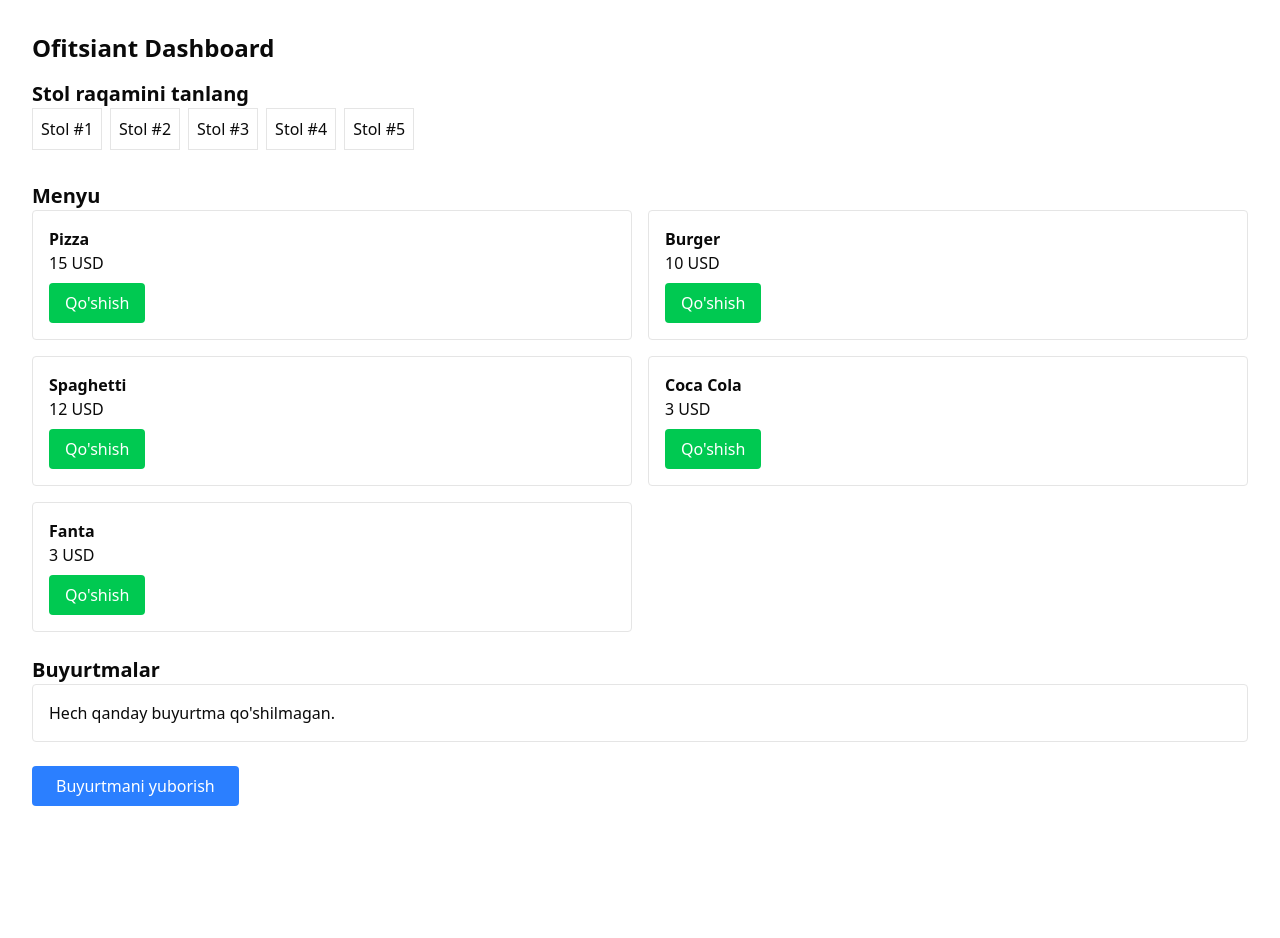
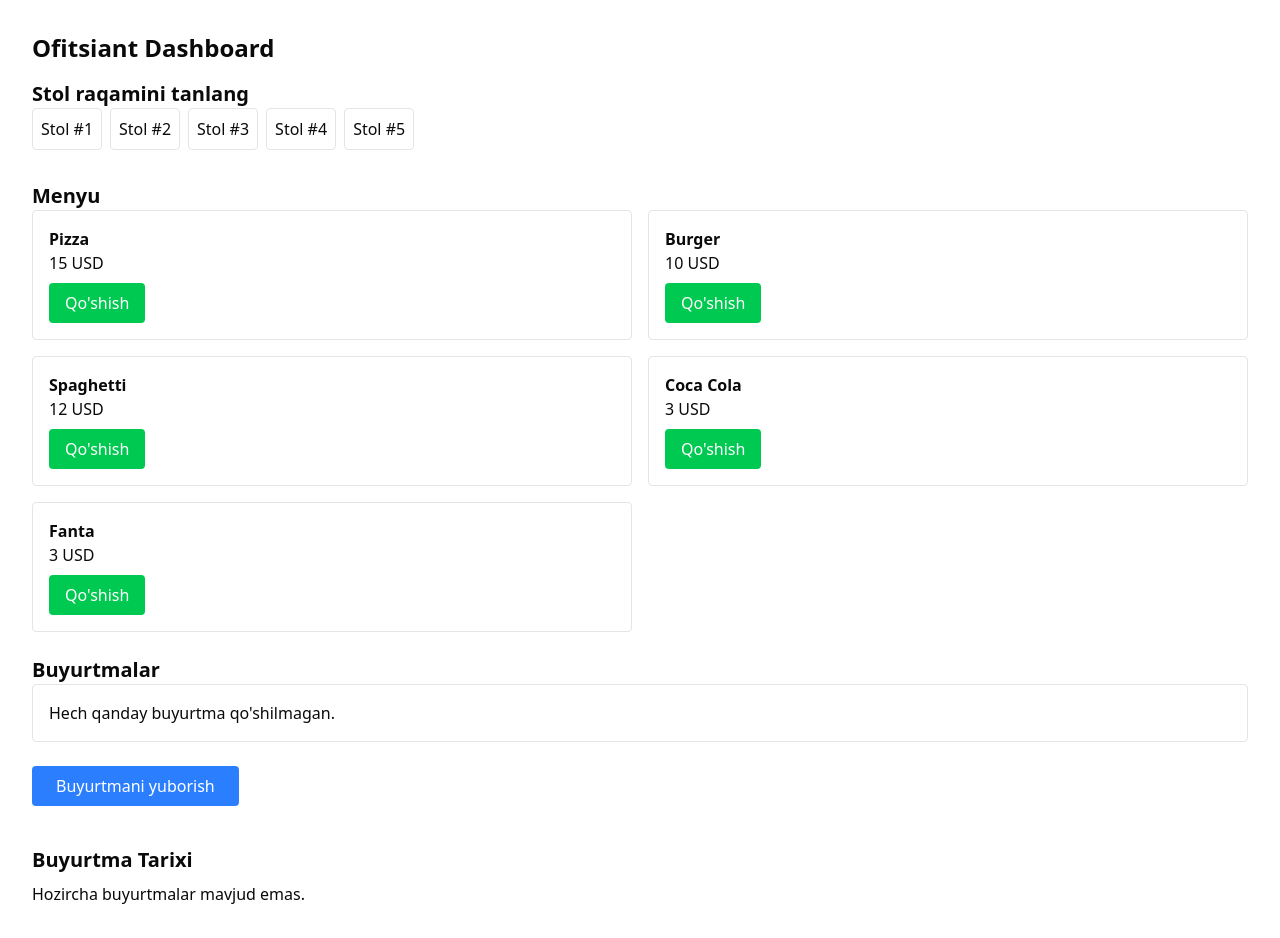
Before and after one commit to mafidfrontend/nixol, a Next.js app: page /dashboard/ofitsiant in a window 1280 px wide. Before the commit the page ends 838 px from the top, so only its background shows below. Built offline with nearby package versions, Linux system fonts and the light colour scheme.

Commit message:
menejer va waiter deyarli tayyor

```diff
--- a/src/pages/dashboard/ofitsiant.tsx
+++ b/src/pages/dashboard/ofitsiant.tsx
@@ -1,9 +1,10 @@
 "use client";
+
 import { useState } from "react";
 import { useRouter } from "next/router";
 import Head from "next/head";
 import { toast } from "sonner";
-import { useOrderStore } from "@/store/stor";
+import { useOrderStore } from "@/store/useOrderStore";
 
 const menuItems = [
     { id: 1, name: "Pizza", price: 15 },
@@ -17,8 +18,9 @@ export default function OfitsiantPage() {
     const [pageTitle] = useState("Waiter Dashboard");
     const router = useRouter();
 
+    const selectedTable = useOrderStore((state) => state.selectedTable);
     const orderItems = useOrderStore((state) => state.orderItems);
-    const selectedTable = useOrderStore((state) => state.selectedTable);
+    const orders = useOrderStore((state) => state.orders);
     const addItem = useOrderStore((state) => state.addItem);
     const removeItem = useOrderStore((state) => state.removeItem);
     const setTable = useOrderStore((state) => state.setTable);
@@ -35,7 +37,7 @@ export default function OfitsiantPage() {
 
     const handleRemoveItem = (id: number) => {
         removeItem(id);
-        toast.warning(`Item removed from your order.`);
+        toast.warning(`Buyurtma element o‘chirildi`);
     };
 
     const handleSubmitOrder = () => {
@@ -44,11 +46,14 @@ export default function OfitsiantPage() {
             return;
         }
 
-        toast.success(`Buyurtma stol #${selectedTable} ga tayyorlanishga yuborildi!`);
+        const items = orderItems[selectedTable] || [];
+        if (items.length === 0) {
+            toast.error("Buyurtma bo‘sh. Hech nima tanlanmagan.");
+            return;
+        }
 
+        toast.success(`Buyurtma stol #${selectedTable} ga yuborildi!`);
         submitOrder();
-
-        router.push("/dashboard");
     };
 
     return (
@@ -60,6 +65,13 @@ export default function OfitsiantPage() {
             <div className="p-8">
                 <h1 className="text-2xl font-bold mb-4">Ofitsiant Dashboard</h1>
 
+                {selectedTable && (
+                    <div className="mb-4 text-lg font-medium text-green-700">
+                        📌 Hozirda buyurtma qabul qilinmoqda:{" "}
+                        <b>Stol #{selectedTable}</b>
+                    </div>
+                )}
+
                 <div className="mb-6">
                     <h2 className="text-xl font-semibold">
                         Stol raqamini tanlang
@@ -68,10 +80,10 @@ export default function OfitsiantPage() {
                         <button
                             key={table}
                             onClick={() => setTable(table)}
-                            className={`mr-2 mb-2 p-2 border ${
+                            className={`mr-2 mb-2 p-2 border rounded ${
                                 selectedTable === table
                                     ? "bg-blue-500 text-white"
-                                    : ""
+                                    : "bg-white"
                             }`}
                         >
                             Stol #{table}
@@ -100,16 +112,17 @@ export default function OfitsiantPage() {
                 <div className="mb-6">
                     <h2 className="text-xl font-semibold">Buyurtmalar</h2>
                     <div className="border p-4 rounded">
-                        {orderItems.length === 0 ? (
-                            <p>Hech qanday buyurtma qo&apos;shilmagan.</p>
-                        ) : (
+                        {selectedTable &&
+                        orderItems[selectedTable]?.length > 0 ? (
                             <ul>
-                                {orderItems.map((item, index) => (
+                                {orderItems[selectedTable].map((item) => (
                                     <li
-                                        key={index}
-                                        className="flex justify-between"
+                                        key={item.id}
+                                        className="flex justify-between items-center mb-1"
                                     >
-                                        <span>{item.name}</span>
+                                        <span>
+                                            {item.name} × {item.quantity}
+                                        </span>
                                         <button
                                             onClick={() =>
                                                 handleRemoveItem(item.id)
@@ -121,11 +134,13 @@ export default function OfitsiantPage() {
                                     </li>
                                 ))}
                             </ul>
+                        ) : (
+                            <p>Hech qanday buyurtma qo&apos;shilmagan.</p>
                         )}
                     </div>
                 </div>
 
-                <div>
+                <div className="mb-6">
                     <button
                         onClick={handleSubmitOrder}
                         className="bg-blue-500 text-white px-6 py-2 rounded"
@@ -133,6 +148,34 @@ export default function OfitsiantPage() {
                         Buyurtmani yuborish
                     </button>
                 </div>
+
+                <div className="mt-10">
+                    <h2 className="text-xl font-bold mb-2">Buyurtma Tarixi</h2>
+                    {orders.length === 0 ? (
+                        <p>Hozircha buyurtmalar mavjud emas.</p>
+                    ) : (
+                        <ul className="space-y-2">
+                            {orders.map((order, i) => (
+                                <li key={i} className="border p-3 rounded">
+                                    <p className="font-semibold mb-1">
+                                        Stol #{order.table} |{" "}
+                                        {new Date(
+                                            order.createdAt
+                                        ).toLocaleString()}
+                                    </p>
+                                    <ul className="pl-4 list-disc">
+                                        {order.items.map((item, j) => (
+                                            <li key={j}>
+                                                {item.name} × {item.quantity} —{" "}
+                                                {item.price} USD
+                                            </li>
+                                        ))}
+                                    </ul>
+                                </li>
+                            ))}
+                        </ul>
+                    )}
+                </div>
             </div>
         </>
     );
--- a/src/store/stor.ts
+++ /dev/null
@@ -1,33 +0,0 @@
-import { create } from "zustand";
-
-interface OrderItem {
-    id: number;
-    name: string;
-    price: number;
-}
-
-interface OrderState {
-    orderItems: OrderItem[];
-    selectedTable: number | null;
-    addItem: (item: OrderItem) => void;
-    removeItem: (id: number) => void;
-    setTable: (table: number) => void;
-    submitOrder: () => void;
-}
-
-export const useOrderStore = create<OrderState>((set) => ({
-    orderItems: [],
-    selectedTable: null,
-    addItem: (item) =>
-        set((state) => ({
-            orderItems: [...state.orderItems, item],
-        })),
-    removeItem: (id) =>
-        set((state) => ({
-            orderItems: state.orderItems.filter((item) => item.id !== id),
-        })),
-    setTable: (table) => set({ selectedTable: table }),
-    submitOrder: () => {
-        set({ orderItems: [] });
-    },
-}));
--- a/src/store/useManagerStore.ts
+++ b/src/store/useManagerStore.ts
@@ -2,7 +2,9 @@ import { create } from "zustand";
 import { ManagerState } from "@/types/types";
 
 export const useManagerStore = create<ManagerState>((set) => ({
-    categories: [],
+    categories: [
+        { name: "Ichimliklar", id: 1 },
+    ],
     menuItems: [],
     tables: [],
 
--- /dev/null
+++ b/src/store/useOrderStore.ts
@@ -0,0 +1,98 @@
+import { create } from "zustand";
+
+interface MenuItem {
+    id: number;
+    name: string;
+    price: number;
+}
+
+interface OrderItem extends MenuItem {
+    quantity: number;
+}
+
+interface Order {
+    table: number;
+    items: OrderItem[];
+    createdAt: string;
+}
+
+interface OrderState {
+    selectedTable: number | null;
+    orderItems: Record<number, OrderItem[]>; // table -> items
+    orders: Order[];
+    setTable: (table: number) => void;
+    addItem: (item: MenuItem) => void;
+    removeItem: (id: number) => void;
+    submitOrder: () => void;
+}
+
+export const useOrderStore = create<OrderState>((set, get) => ({
+    selectedTable: null,
+    orderItems: {},
+    orders: [],
+    setTable: (table) => set({ selectedTable: table }),
+    addItem: (item) => {
+        const { selectedTable, orderItems } = get();
+        if (!selectedTable) return;
+
+        const tableOrders = orderItems[selectedTable] || [];
+        const existingItem = tableOrders.find((i) => i.id === item.id);
+
+        let updatedTableOrders;
+        if (existingItem) {
+            updatedTableOrders = tableOrders.map((i) =>
+                i.id === item.id ? { ...i, quantity: i.quantity + 1 } : i
+            );
+        } else {
+            updatedTableOrders = [...tableOrders, { ...item, quantity: 1 }];
+        }
+
+        set({
+            orderItems: {
+                ...orderItems,
+                [selectedTable]: updatedTableOrders,
+            },
+        });
+    },
+    removeItem: (id) => {
+        const { selectedTable, orderItems } = get();
+        if (!selectedTable) return;
+
+        const tableOrders = orderItems[selectedTable] || [];
+        const updatedTableOrders = tableOrders
+            .map((item) =>
+                item.id === id && item.quantity > 1
+                    ? { ...item, quantity: item.quantity - 1 }
+                    : item
+            )
+            .filter((item) => item.id !== id || item.quantity > 0);
+
+        set({
+            orderItems: {
+                ...orderItems,
+                [selectedTable]: updatedTableOrders,
+            },
+        });
+    },
+    submitOrder: () => {
+        const { selectedTable, orderItems, orders } = get();
+        if (!selectedTable) return;
+
+        const items = orderItems[selectedTable];
+        if (!items || items.length === 0) return;
+
+        const newOrder: Order = {
+            table: selectedTable,
+            items,
+            createdAt: new Date().toISOString(),
+        };
+
+        const newOrderItems = { ...orderItems };
+        delete newOrderItems[selectedTable];
+
+        set({
+            orders: [newOrder, ...orders],
+            orderItems: newOrderItems,
+        });
+    },
+}));
```
Also changed, not shown: src/pages/dashboard/menejer.tsx (+49 -20 lines), src/store/store.ts (added, +33 -0 lines).
